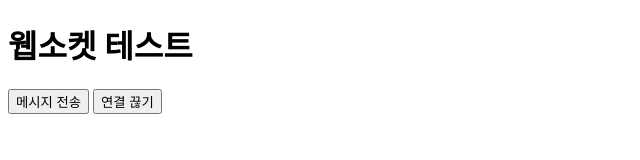
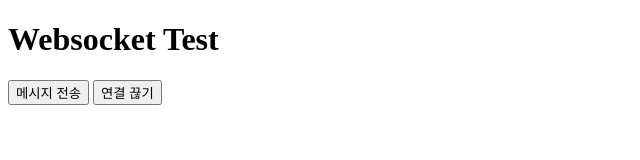
Before and after one commit to hyesam2/websocket-test, a plain HTML site: page index.html in a window 1280 px wide. Shown: the whole page, without its empty margins (0-640 px from the left). Drawn offline with Linux system fonts and the light colour scheme.

Commit message:
Update index.html

```diff
--- a/index.html
+++ b/index.html
@@ -3,10 +3,10 @@
 <head>
     <meta charset="UTF-8">
     <meta name="viewport" content="width=device-width, initial-scale=1.0">
-    <title>웹소켓</title>
+    <title>Websocket</title>
 </head>
 <body>
-    <h1>웹소켓 테스트</h1>
+    <h1>Websocket Test</h1>
 
     <!-- 버튼 2개 생성 -->
     <button id="btn_send">메시지 전송</button>
```
